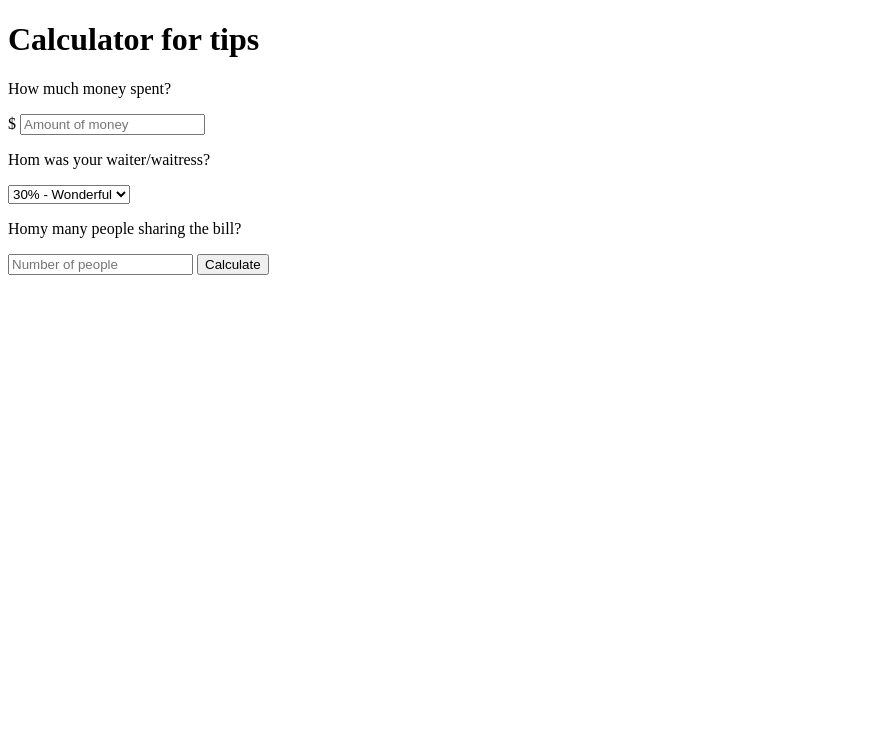
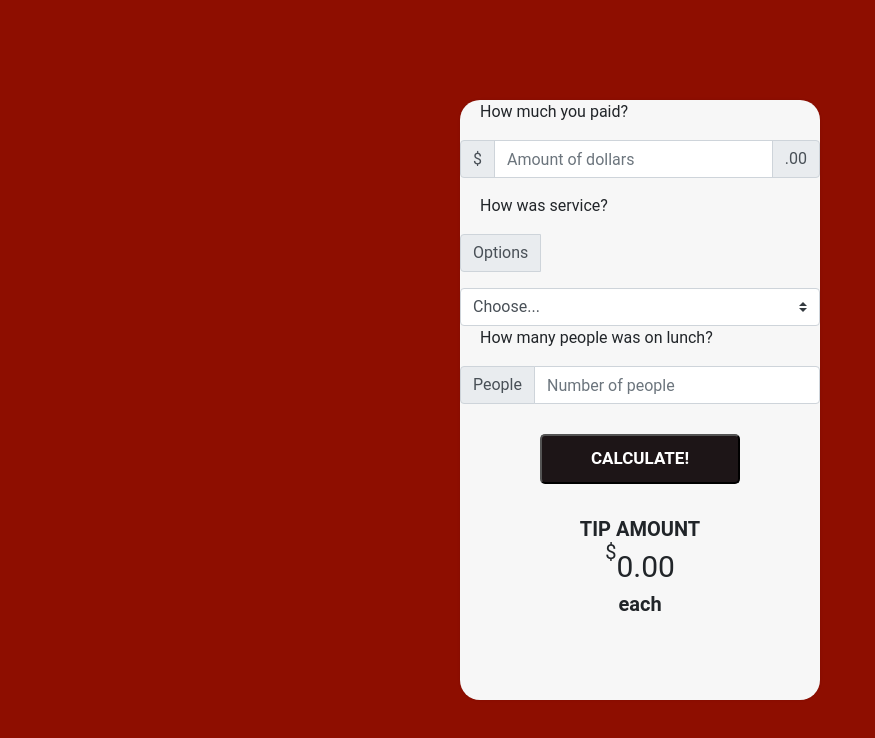
Before and after one commit to pereverzevalyuba/myTask, a plain HTML site: page practice/index.html in a window 1280 px wide. Shown: the whole page, without its empty margins (0-875 px from the left). Drawn offline with nearby package versions, Linux system fonts and the light colour scheme.

Commit message:
Enitial commit

```diff
--- a/practice/index.html
+++ b/practice/index.html
@@ -1,39 +1,67 @@
 <!DOCTYPE html>
 <html lang="en">
-<head>
-    <meta charset="UTF-8">
-    <meta name="viewport" content="width=device-width, initial-scale=1.0">
-    <title>Document</title>
-</head>
-<body>
-    <script src="app.js"></script>
+  <head>
+    <meta charset="UTF-8" />
+    <meta name="viewport" content="width=device-width, initial-scale=1.0" />
+    <link rel="stylesheet" href="https://stackpath.bootstrapcdn.com/bootstrap/4.5.0/css/bootstrap.min.css" integrity="sha384-9aIt2nRpC12Uk9gS9baDl411NQApFmC26EwAOH8WgZl5MYYxFfc+NcPb1dKGj7Sk" crossorigin="anonymous">
+    <link rel="stylesheet" href="style.css">
+    <title>Tips Calculator</title>
+  </head>
+  <body>
 
     <div id="container">
+      <!-- CALCULATOR start -->
+      <div id="calculator">
+        <form>
+          <p>How much you paid?</p>
+          <div class="input-group mb-3">
+            <div class="input-group-prepend">
+              <span class="input-group-text">$</span>
+            </div>
+            <input type="text" id="bill_count" class="form-control" placeholder="Amount of dollars">
+            <div class="input-group-append">
+              <span class="input-group-text">.00</span>
+            </div>
+          </div>
 
-        <h1>Calculator for tips</h1>
+          <p>How was service?</p>
+          <div class="input-group mb-3">
+            <div class="input-group-prepend">
+              <label class="input-group-text" for="service_quality">Options</label>
+            </div>
+          </div>
+          <select class="custom-select" id="service_quality">
+            <option selected>Choose...</option>
+            <option value="0.3">30&#37; &#45; Outstanding</option>
+            <option value="0.2">20&#37; &#45; Good</option>
+            <option value="0.15">15&#37; &#45; It was OK</option>
+            <option value="0.1">10&#37; &#45; Bad</option>
+            <option value="0.05">5&#37; &#45; Terrible</option>
+          </select>
 
-        <div id="calculator">
+          <p>How many people was on lunch?</p>
+          <div class="input-group mb-3">
+            <div class="input-group-prepend">
+              <span class="input-group-text">People</span>
+            </div>
+            <input type="text" id="people_num" class="form-control" placeholder="Number of people">
+          </div>
 
-            <form>
-                <p>How much money spent?</p>
-                $ <input type="number" id="bill_amount" placeholder="Amount of money">
+          <button type="button" id="calculate">Calculate!</button>
 
-                <p>Hom was your waiter/waitress?</p>
-                <select name="" id="">
-                    <option value="0.3">30% - Wonderful</option>
-                    <option value="0.2">20% - Good</option>
-                    <option value="0.15">15% - OK</option>
-                    <option value="0.10">10% - Bad</option>
-                    <option value="0.05">5% - Bad</option>
-                </select>
+        </form>
+      </div>
+      <!-- CALCULATOR end -->
+      <!-- TIPS start -->
+      <div id="totalTip">
+        <sup>$</sup><span id="tip">0.00</span>
+        <small id="each">each</small>
+      </div>
+      <!-- TIPS end -->
+    </div>
 
-                <p>Homy many people sharing the bill?</p>
-                <input type="number" id="" placeholder="Number of people">
 
-                <button id="calculate" type="button">Calculate</button>
-            </form>
-        </div>
 
-    </div>
-</body>
+    <script src="calculator.js"></script>
+  </body>
 </html>
--- a/practice/style.css
+++ b/practice/style.css
@@ -0,0 +1,88 @@
+html {
+  margin: 0;
+  height: 100vh;
+  width: 100vw;
+}
+body {
+  font-family: Roboto;
+  background: #8e0e00;
+  display: flex;
+  justify-content: center;
+}
+
+
+#container {
+  height: 600px;
+  width: 360px;
+  margin: 100px auto;
+  background: #f7f7f7;
+  box-shadow: 0 0 3px rgba(0, 0, 0, 0.1);
+  border-radius: 20px;
+  -webkit-border-radius: 20px;
+  -moz-border-radius: 20px;
+}
+
+
+h1 {
+  background: #1f030c;
+  color: white;
+  margin: 0;
+  padding: 10px 100px;
+  text-transform: uppercase;
+  font-size: 18px;
+  font-weight: normal;
+  border-top-left-radius: 20px;
+  border-top-right-radius: 20px;
+}
+
+p {
+  padding-left: 20px;
+}
+
+button {
+  text-transform: uppercase;
+  font-weight: bold;
+  display: block;
+  margin: 30px auto;
+  background: #1d1517;
+  border-radius: 5px;
+  width: 200px;
+  height: 50px;
+  font-size: 17px;
+  color: white;
+}
+
+button:hover {
+  background: #4c2827;
+  border-bottom-color: #111;
+}
+
+button:active {
+  position: relative;
+  top: 1px;
+}
+
+#totalTip {
+  font-size: 30px;
+  margin-top: 5px;
+  text-align: center;
+}
+
+#totalTip:before {
+  content: "Tip amount";
+  font-size: 20px;
+  font-weight: bold;
+  display: block;
+  text-transform: uppercase;
+}
+
+#totalTip sup {
+  font-size: 20px;
+  top: -18px;
+}
+
+#totalTip small {
+  font-size: 20px;
+  font-weight: bold;
+  display: block;
+}
```
Also changed, not shown: practice/app.js (deleted), practice/calculator.js (added).
